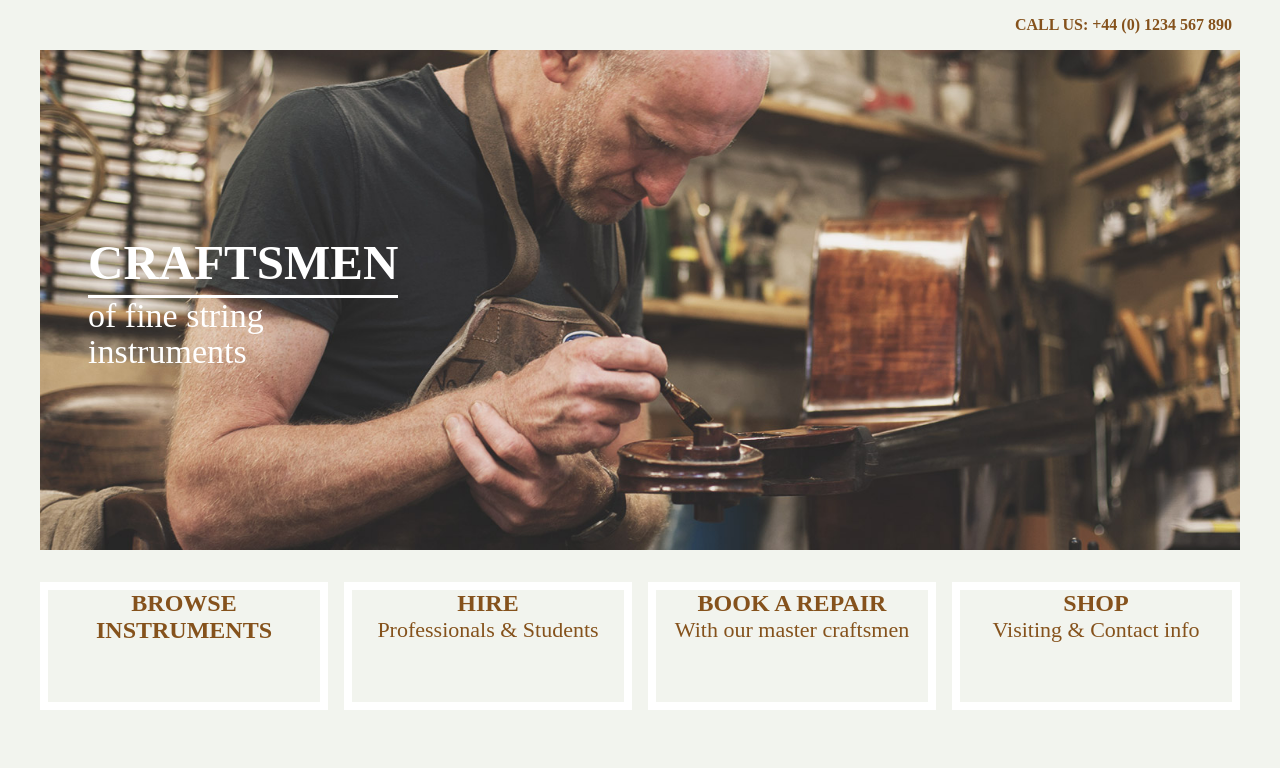
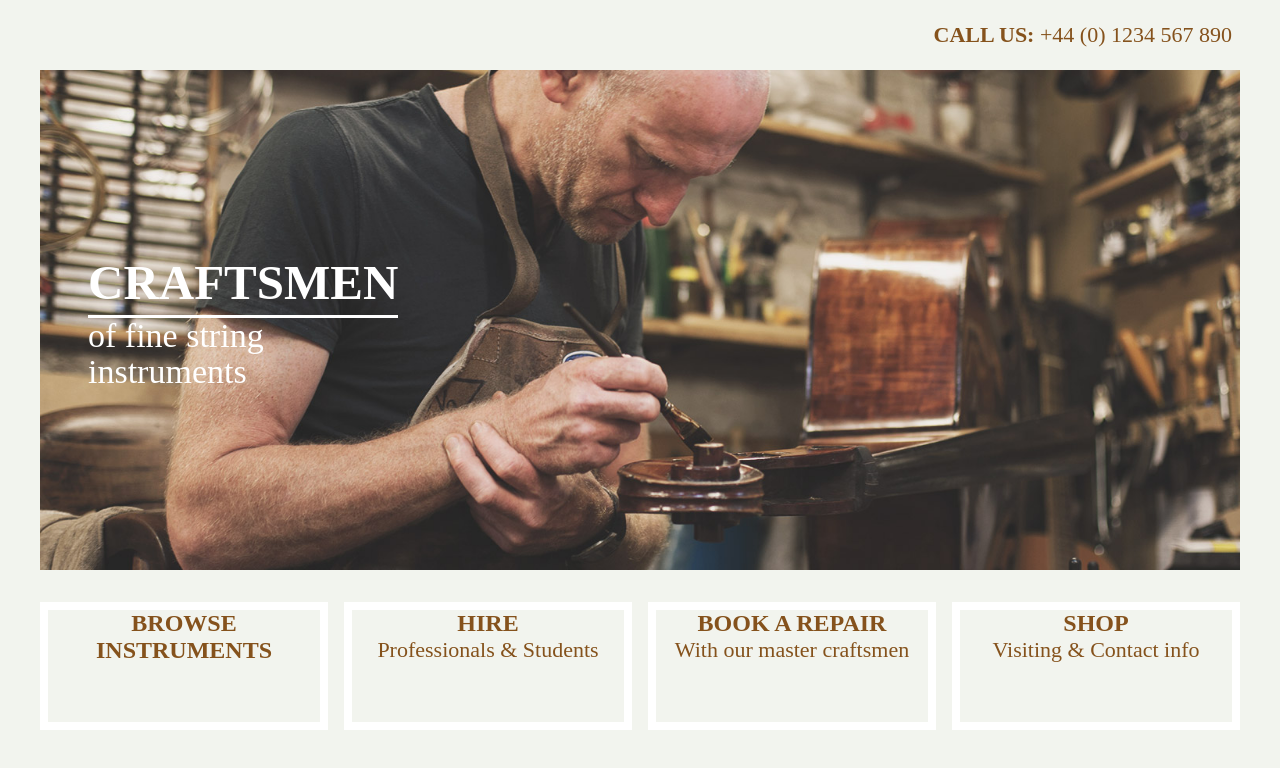
Before and after one commit to BenAttenborough/studio24, a website: page index.html in a window 1280 px wide. Drawn offline with Linux system fonts and the light colour scheme.

Commit message:
Adding links

```diff
--- a/index.html
+++ b/index.html
@@ -15,15 +15,17 @@
 <main>
     <div class="content-container">
         <div class="contact">
-            <p>CALL US: +44 (0) 1234 567 890</p>
+            <p><span class="phone-title">CALL US:</span> +44 (0) 1234 567 890</p>
         </div>
         <div class="content hero-img">
             <div class="hero-text">
-                <div class="hero-text-inner">
-                    <h1>CRAFTSMEN</h1>
-                    <p>of fine string</p>
-                    <p>instruments</p>
-                </div>
+                <a href="craftsmen.html">
+                    <div class="hero-text-inner">
+                        <h1>CRAFTSMEN</h1>
+                        <p>of fine string</p>
+                        <p>instruments</p>
+                    </div>
+                </a>
             </div>
         </div>
 
--- a/sass/page-styles/_pages.scss
+++ b/sass/page-styles/_pages.scss
@@ -87,6 +87,17 @@
   text-align: right;
   padding: 0 0.5rem;
   p {
-    font-weight: bold;
+    font-size: 22px;
+  }
+  @media (min-width: $laptop) {
+    font-size: 26px;
   }
 }
+
+.phone-title {
+  display: none;
+  @media (min-width: $tablet) {
+    font-weight: bold;
+    display: inline;
+  }
+}
--- a/sass/typography/_typography.scss
+++ b/sass/typography/_typography.scss
@@ -2,3 +2,7 @@
   font-family: "ff-tisa-web-pro", serif;
   color: #85521c;
 }
+
+a {
+  text-decoration: none;
+}
```
Also changed, not shown: css/style.css, 1 other file.
